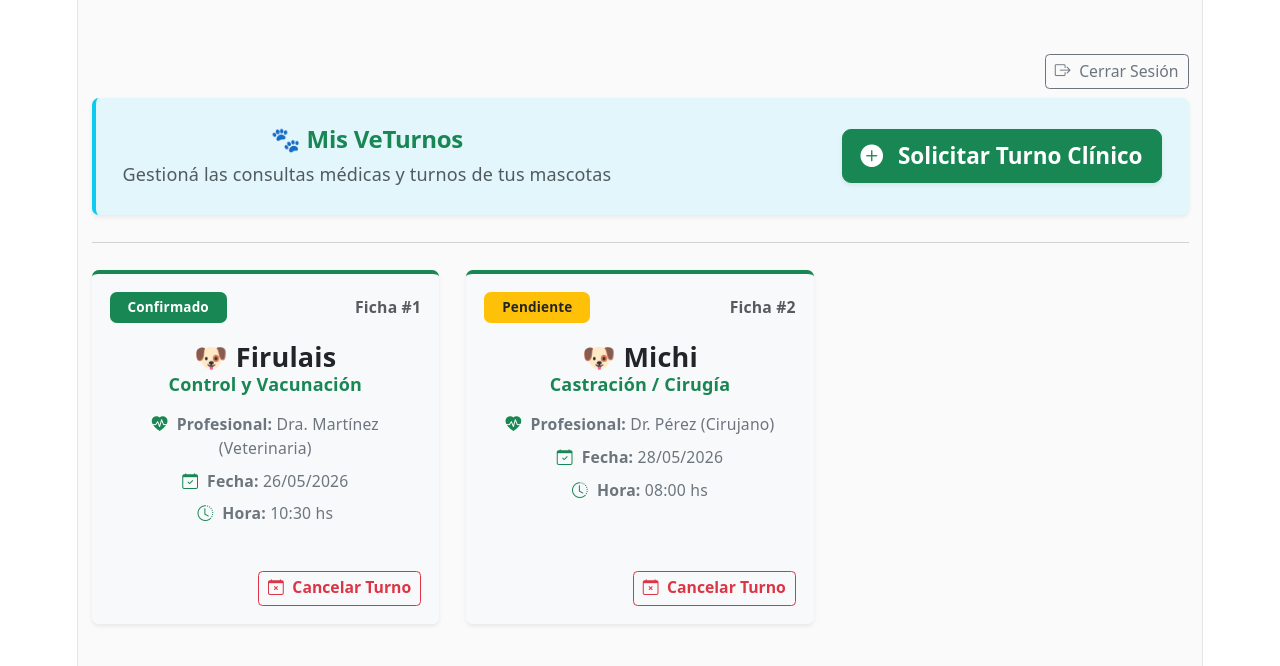
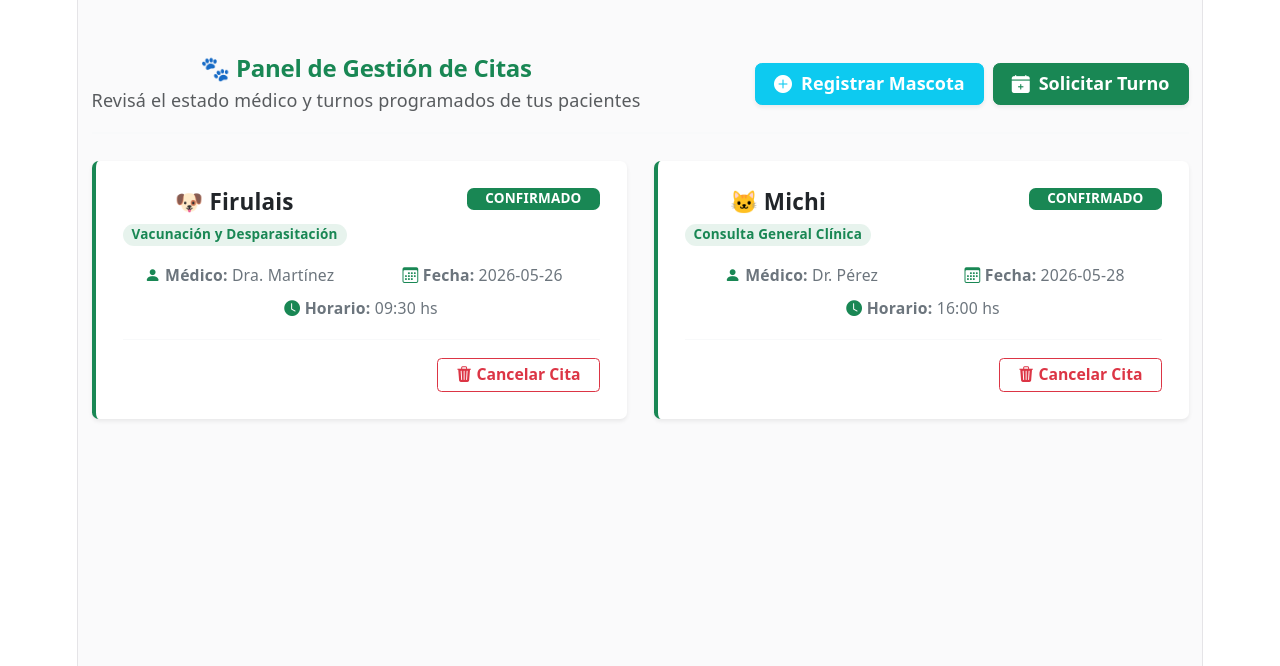
Before and after one commit to francooyhenart/VeTurnos, a React app in the folder Frontend/: page /mis-turnos in a window 1280 px wide. Shown: the top 666 px of the page. Built offline with nearby package versions, Linux system fonts and the light colour scheme; the HTML template or start-up script is replaced by a standard one.

Commit message:
feat(front): interconectar panel principal agregando botonera de registro de pacientes

```diff
--- a/Frontend/src/pages/MisTurnos.jsx
+++ b/Frontend/src/pages/MisTurnos.jsx
@@ -1,105 +1,121 @@
-import React, { useState } from 'react';
-import { useNavigate } from 'react-router-dom';
+import React, { useState } from "react";
+import { useNavigate } from "react-router-dom";
 
 export const MisTurnos = () => {
   const navigate = useNavigate();
 
-  // Datos de prueba temporales con temática veterinaria para ver el diseño
+  // Turnos clínicos de prueba (Simulan los datos que vendrán de la Base de Datos)
   const [turnos, setTurnos] = useState([
-    { id: 1, mascota: "Firulais", servicio: "Control y Vacunación", profesional: "Dra. Martínez (Veterinaria)", fecha: "26/05/2026", hora: "10:30", estado: "Confirmado" },
-    { id: 2, mascota: "Michi", servicio: "Castración / Cirugía", profesional: "Dr. Pérez (Cirujano)", fecha: "28/05/2026", hora: "08:00", estado: "Pendiente" }
+    {
+      id: 1,
+      mascota: "Firulais",
+      especie: "PERRO",
+      servicio: "Vacunación y Desparasitación",
+      veterinario: "Dra. Martínez",
+      fecha: "2026-05-26",
+      hora: "09:30",
+      estado: "CONFIRMADO"
+    },
+    {
+      id: 2,
+      mascota: "Michi",
+      especie: "GATO",
+      servicio: "Consulta General Clínica",
+      veterinario: "Dr. Pérez",
+      fecha: "2026-05-28",
+      hora: "16:00",
+      estado: "CONFIRMADO"
+    }
   ]);
 
-  const handleLogout = () => {
-    localStorage.removeItem("user");
-    navigate("/login");
-  };
-
-  const getBadgeClass = (estado) => {
-    switch (estado) {
-      case 'Confirmado': return 'bg-success';
-      case 'Pendiente': return 'bg-warning text-dark';
-      case 'Cancelado': return 'bg-danger';
-      default: return 'bg-secondary';
+  // Función para simular la cancelación de una cita con confirmación
+  const cancelarTurno = (id, nombreMascota) => {
+    const confirmar = window.confirm(`¿Estás seguro de que querés cancelar el turno de ${nombreMascota}?`);
+    if (confirmar) {
+      setTurnos(turnos.filter(turno => turno.id !== id));
     }
   };
 
   return (
     <div className="container mt-5">
-      {/* Botón de Cerrar Sesión arriba de todo */}
-      <div className="d-flex justify-content-end mb-2">
-        <button className="btn btn-outline-secondary btn-sm animate-pulse" onClick={handleLogout}>
-          <i className="bi bi-box-arrow-right me-1"></i> Cerrar Sesión
-        </button>
+      {/* Cabecera del Panel */}
+      <div className="d-flex flex-column flex-md-row justify-content-between align-items-center mb-4 pb-3 border-bottom border-2 border-light">
+        <div>
+          <h2 className="fw-bold text-success mb-1">🐾 Panel de Gestión de Citas</h2>
+          <p className="text-muted m-0">Revisá el estado médico y turnos programados de tus pacientes</p>
+        </div>
+
+        {/* BOTONERA PRINCIPAL INTERCONECTADA */}
+        <div className="d-flex gap-2 mt-3 mt-md-0">
+          <button
+            className="btn btn-info text-white fw-bold shadow-sm px-3 d-flex align-items-center"
+            onClick={() => navigate("/cargar-mascota")}
+          >
+            <i className="bi bi-plus-circle-fill me-2"></i> Registrar Mascota
+          </button>
+
+          <button
+            className="btn btn-success fw-bold shadow-sm px-3 d-flex align-items-center"
+            onClick={() => navigate("/nuevo-turno")}
+          >
+            <i className="bi bi-calendar-plus-fill me-2"></i> Solicitar Turno
+          </button>
+        </div>
       </div>
 
-      {/* Encabezado adaptado a Veterinaria */}
-      <div className="d-flex justify-content-between align-items-center mb-4 flex-wrap p-4 bg-info bg-opacity-10 rounded shadow-sm border-start border-info border-4">
-        <div>
-          <h2 className="fw-bold text-success">🐾 Mis VeTurnos</h2>
-          <p className="text-muted m-0">Gestioná las consultas médicas y turnos de tus mascotas</p>
-        </div>
-
-        {/* Botón de acción principal en Verde Veterinario */}
-        <button
-          className="btn btn-success btn-lg shadow-sm fw-bold mt-2 mt-md-0"
-          onClick={() => navigate("/nuevo-turno")}
-        >
-          <i className="bi bi-plus-circle-fill me-2"></i> Solicitar Turno Clínico
-        </button>
-      </div>
-
-      <hr className="text-muted" />
-
-      {/* Grid de Turnos / Cartel Informativo */}
+      {/* Renderizado Condicional: Si no hay turnos */}
       {turnos.length === 0 ? (
-        <div className="alert alert-info text-center mt-4 p-5 shadow-sm" role="alert">
-          <h4 className="alert-heading fw-bold">🐾 ¡Sin turnos reservados!</h4>
-          <p className="mb-0">Todavía no tenés ningún turno agendado para tus mascotas.</p>
-          <p className="small text-secondary mt-2">¡Hacé clic en el botón de arriba para reservar la primera consulta!</p>
+        <div className="alert alert-info text-center shadow-sm py-4 rounded-3 border-0 bg-info bg-opacity-10">
+          <i className="bi bi-info-circle-fill text-info display-6 mb-2 d-block"></i>
+          <h5 className="fw-bold text-info">¡Sin turnos reservados!</h5>
+          <p className="text-secondary small mb-0">Hacé clic en "Solicitar Turno" para agendar una cita médica veterinaria.</p>
         </div>
       ) : (
-        <div className="row mt-4">
+        /* Listado de Tarjetas Estilo Ficha Clínica */
+        <div className="row">
           {turnos.map((turno) => (
-            <div className="col-md-6 col-lg-4 mb-4" key={turno.id}>
-              {/* Tarjeta con borde superior verde clínico (success) */}
-              <div className="card h-100 shadow-sm border-0 border-top border-4 border-success bg-light bg-opacity-50">
-                <div className="card-body">
-                  <div className="d-flex justify-content-between align-items-center mb-3">
-                    <span className={`badge ${getBadgeClass(turno.estado)} px-3 py-2 fw-bold`}>
+            <div className="col-md-6 mb-4" key={turno.id}>
+              <div className="card shadow-sm border-0 border-start border-4 border-success h-100 bg-white">
+                <div className="card-body p-4">
+
+                  <div className="d-flex justify-content-between align-items-start mb-3">
+                    <div>
+                      <h5 className="fw-bold text-dark mb-1">
+                        {turno.especie === "PERRO" ? "🐶" : "🐱"} {turno.mascota}
+                      </h5>
+                      <span className="badge bg-success bg-opacity-10 text-success fw-bold rounded-pill small px-2 py-1">
+                        {turno.servicio}
+                      </span>
+                    </div>
+                    <span className="badge bg-success px-3 py-1 fw-bold tracking-wider">
                       {turno.estado}
                     </span>
-                    <small className="text-muted fw-bold">Ficha #{turno.id}</small>
                   </div>
 
-                  {/* Nombre de la mascota destacado */}
-                  <h4 className="fw-bold text-dark mb-1">
-                    🐶 {turno.mascota || "Paciente"}
-                  </h4>
-                  <h6 className="text-success fw-bold card-subtitle mb-3">{turno.servicio}</h6>
-
-                  <div className="card-text text-secondary mb-2 small">
-                    <i className="bi bi-heart-pulse-fill text-success me-2"></i>
-                    <strong>Profesional:</strong> {turno.profesional}
+                  <div className="row text-secondary small mb-3 g-2">
+                    <div className="col-6">
+                      <i className="bi bi-person-fill text-success me-1"></i>
+                      <strong>Médico:</strong> {turno.veterinario}
+                    </div>
+                    <div className="col-6">
+                      <i className="bi bi-calendar3 text-success me-1"></i>
+                      <strong>Fecha:</strong> {turno.fecha}
+                    </div>
+                    <div className="col-12 mt-2">
+                      <i className="bi bi-clock-fill text-success me-1"></i>
+                      <strong>Horario:</strong> {turno.hora} hs
+                    </div>
                   </div>
 
-                  <div className="card-text text-secondary mb-2 small">
-                    <i className="bi bi-calendar-check text-success me-2"></i>
-                    <strong>Fecha:</strong> {turno.fecha}
+                  <div className="d-flex justify-content-end border-top border-light pt-3 mt-2">
+                    <button
+                      className="btn btn-outline-danger btn-sm fw-bold d-flex align-items-center px-3"
+                      onClick={() => cancelarTurno(turno.id, turno.mascota)}
+                    >
+                      <i className="bi bi-trash3-fill me-1"></i> Cancelar Cita
+                    </button>
                   </div>
 
-                  <div className="card-text text-secondary mb-3 small">
-                    <i className="bi bi-clock-history text-success me-2"></i>
-                    <strong>Hora:</strong> {turno.hora} hs
-                  </div>
-                </div>
-
-                <div className="card-footer bg-transparent border-0 d-flex justify-content-end pb-3">
-                  {turno.estado !== 'Cancelado' && (
-                    <button className="btn btn-outline-danger btn-sm fw-bold">
-                      <i className="bi bi-calendar-x me-1"></i> Cancelar Turno
-                    </button>
-                  )}
                 </div>
               </div>
             </div>
```
